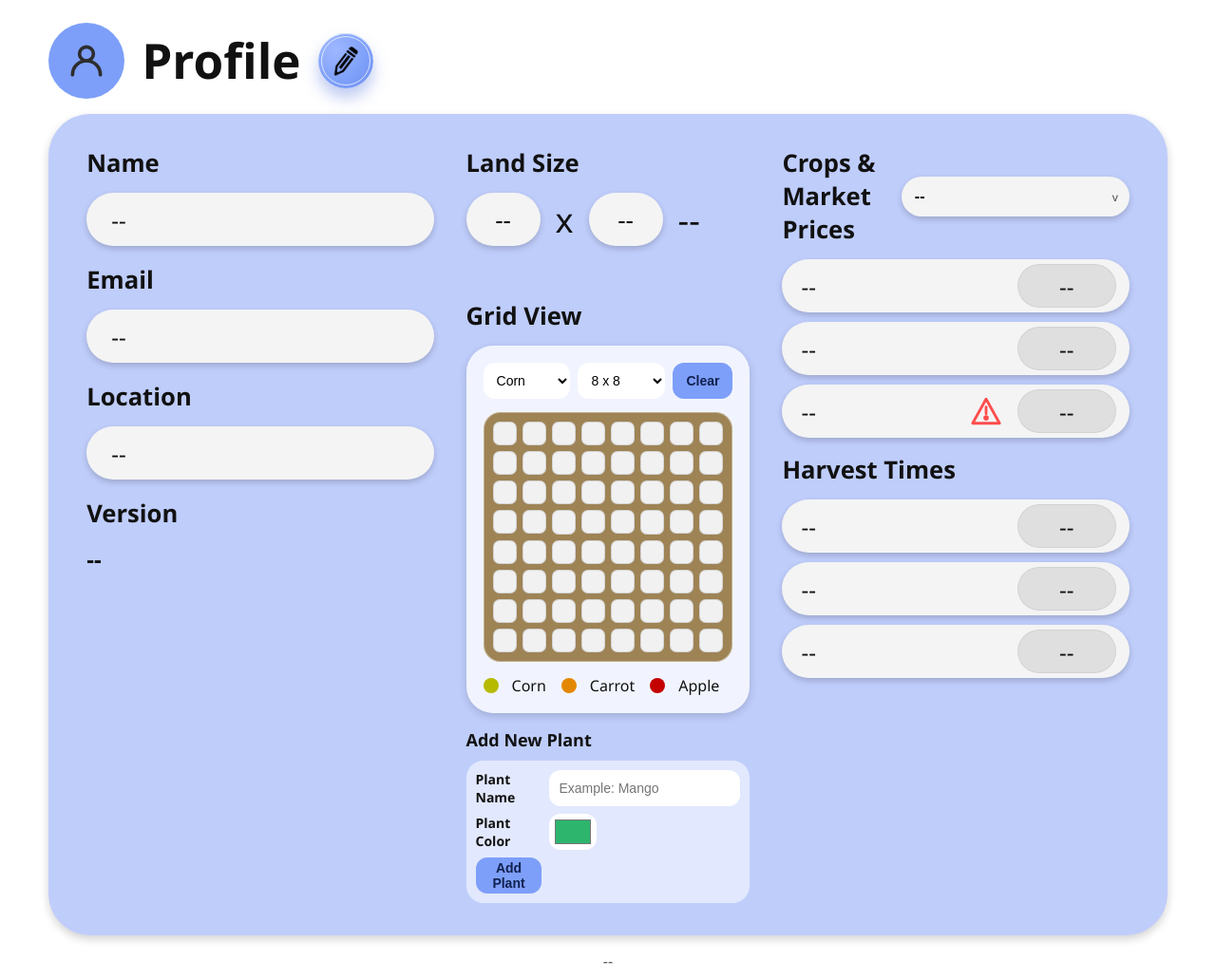
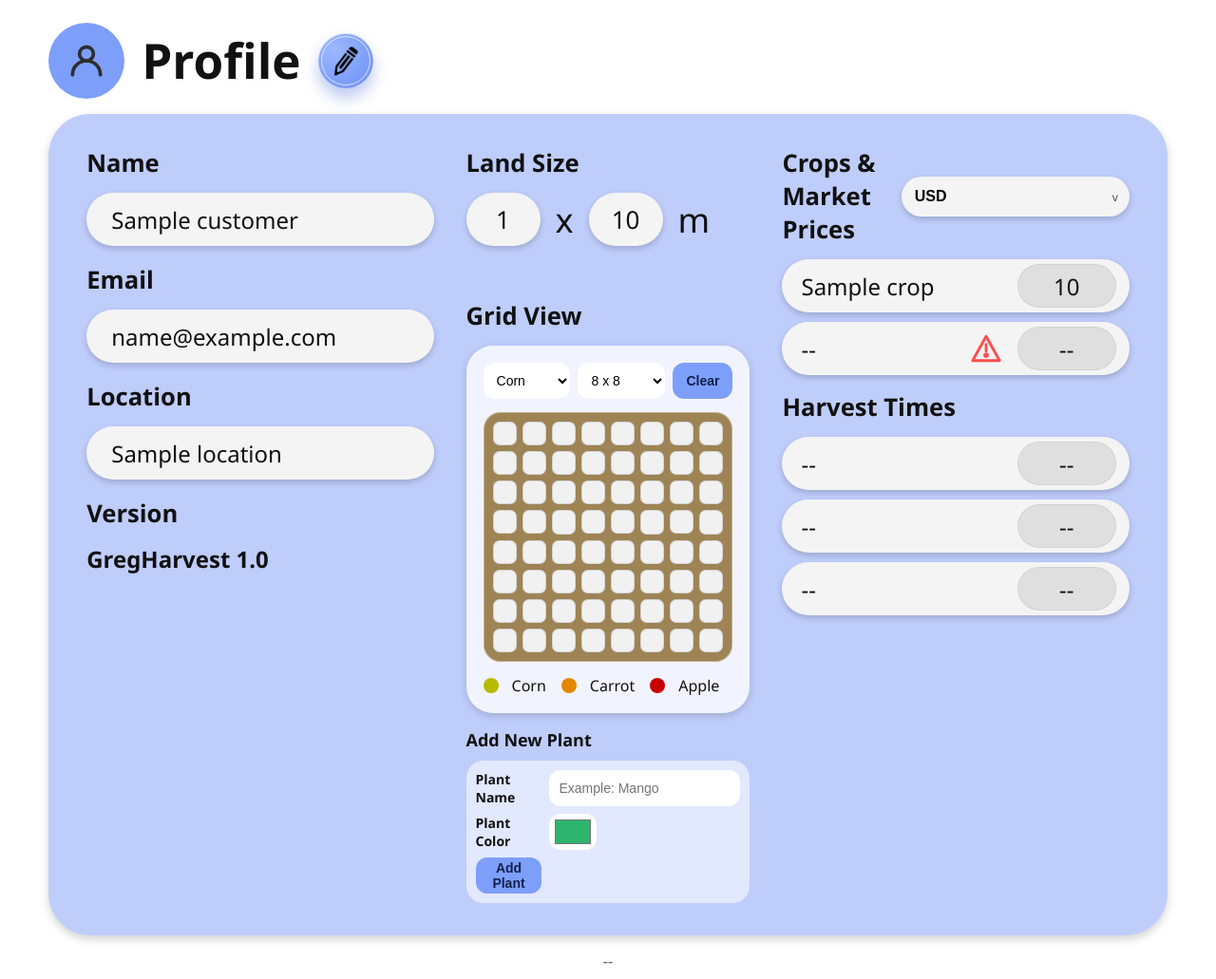
Before and after one commit to ReinaDNA/Machine-not-Learning, a Flask app: template templates/profile.html in a window 1280 px wide. Shown: the part 176-1207 px from the top of the page at 95% size. Run offline with Flask 3, Linux system fonts and the light colour scheme; the template is opened without the code that fills it: most values are stand-ins (such as "Sample title", 1, 10 or a date in 2020).

Commit message:
final touches
finished profile, pass weather data to chatbot for accurate responses

````diff
--- a/app.py
+++ b/app.py
@@ -1,4 +1,4 @@
-from flask import Flask, render_template, request, jsonify
+from flask import Flask, render_template, request, jsonify, redirect, url_for
 import requests
 import os
 from dotenv import load_dotenv
@@ -7,6 +7,14 @@ import math
 from openai import OpenAI
 from flask_cors import CORS
 load_dotenv()
+
+#Local memory for data
+customer = {
+    "name":"Chan",
+    "email":"chan@gmail.com"
+
+
+}
 
 app = Flask(__name__)
 API_KEY = os.getenv("OPENWEATHER_API_KEY")
@@ -37,7 +45,13 @@ def home():
     weather = data["weather"][0]["description"]
     visibility = data["visibility"]
     wind = data["wind"]["speed"]
-
+    customer["weather"] = {
+        "city": city,
+        "temperature": temperature,
+        "humidity": humidity,
+        "weather": weather,
+        "wind": wind
+    }
     a = 17.27
     b = 237.7
 
@@ -73,9 +87,26 @@ def chatbot():
     return render_template("InteractGreg.html", question=question, answer=answer)
 
 def get_chatbot_response(question):
+    weather_info = customer.get("weather", {})
+
+    weather_context = f"""
+    Current weather in {weather_info.get("city","unknown")}:
+    Temperature: {weather_info.get("temperature","unknown")}°C
+    Humidity: {weather_info.get("humidity","unknown")}%
+    Condition: {weather_info.get("weather","unknown")}
+    Wind Speed: {weather_info.get("wind","unknown")} m/s
+    """
     conversation.append(
         {"role" : "user",
-         "content": question
+         "content": f"""
+        Weather data:
+        {weather_context}
+
+        Farmer question:
+        {question}
+
+        Use the weather information when giving agricultural advice.
+        """
         }
     )
     response = client.chat.completions.create(
@@ -101,17 +132,74 @@ def ask_ai():
 
     return jsonify({"reply": answer})
 
-@app.route("/pre_setup", methods = ["GET"])
+@app.route("/pre_setup", methods = ["GET", "POST"])
 def pre_setup():
+
+    if request.method == "POST":
+        customer["location"] = request.form.get("location")
+        customer["length"]  = request.form.get("length")
+        customer["width"]  = request.form.get("width")
+        customer["crops"]  = request.form.getlist("crops")
+        customer["currency"]  = request.form.get("currency")
+        customer["price"]  = request.form.getlist("price")
+
+        return redirect(url_for("profile"))
+
     return render_template("pre_setup.html")
 
-@app.route("/profile", methods = ["GET"])
-def profile():
-    return render_template("profile.html")
+
 
 @app.route("/login", methods=["GET"])
 def login():
     return render_template("login.html")
 
+def get_crop_plan(customer):
+
+    area = int(customer["length"]) * int(customer["width"])
+    crops = customer["crops"]
+    prices = customer["price"]
+    prompt = f"""
+        A farmer has {area} square meters of land in {customer["location"]}.
+
+        Available crops and market price per kg:
+        {crops}
+        {prices}
+
+        Distribute the land among these crops to balance between yield and profit
+
+        Rules:
+        - Use ONLY the crops listed.
+        - The total area must equal {area}.
+        - Allocate integer square meters.
+
+        Return ONLY valid JSON. Do not include markdown or ```json blocks and keys in all lowercase.
+
+        Example format:
+
+        {{
+        "corn": 20,
+        "potato": 30,
+        "tomato": 10
+        }}
+    """
+
+    response = client.chat.completions.create(
+        model="gpt-4.1-mini",
+        messages=[
+            {"role": "system", "content": "You are an agricultural profit optimization assistant."},
+            {"role": "user", "content": prompt}
+        ]
+    )
+
+    return response.choices[0].message.content
+
+@app.route("/profile", methods = ["GET"])
+def profile():
+    suggestion = get_crop_plan(customer)
+    print(suggestion)
+    combined = zip(customer["crops"], customer["price"])
+    print(combined)
+    return render_template("profile.html",customer=customer,suggestion=suggestion,combined=combined)
+
 if __name__ == "__main__":
     app.run(debug=True)
--- a/templates/profile.html
+++ b/templates/profile.html
@@ -50,25 +50,25 @@
         <section class="profile-card">
             <div class="col left">
                 <h3>Name</h3>
-                <p class="field">--</p>
+                <p class="field">{{customer["name"]}}</p>
 
                 <h3>Email</h3>
-                <p class="field">--</p>
+                <p class="field">{{customer["email"]}}</p>
 
                 <h3>Location</h3>
-                <p class="field">--</p>
+                <p class="field">{{customer["location"]}}</p>
 
                 <h3>Version</h3>
-                <p class="version">--</p>
+                <p class="version">GregHarvest 1.0</p>
             </div>
 
             <div class="col middle">
                 <h3>Land Size</h3>
                 <div class="size-row">
-                    <span class="mini-field">--</span>
+                    <span class="mini-field">{{customer["length"]}}</span>
                     <span>x</span>
-                    <span class="mini-field">--</span>
-                    <span>--</span>
+                    <span class="mini-field">{{customer["width"]}}</span>
+                    <span>m</span>
                 </div>
 
                 <h3 class="map-title">Grid View</h3>
@@ -107,15 +107,17 @@
                     <div class="currency-wrap">
                         <label class="sr-only" for="sea-currency">Currency</label>
                         <select class="currency" id="sea-currency" name="sea_currency">
-                            <option value="" selected>--</option>
+                            <option value="" selected>{{customer["currency"]}}</option>
                         </select>
                         <span class="currency-caret" aria-hidden="true">v</span>
                     </div>
                 </div>
 
                 <div class="pill-list">
-                    <p class="list-pill"><span>--</span><span class="value">--</span></p>
-                    <p class="list-pill"><span>--</span><span class="value">--</span></p>
+                    {% for crop, price in combined %}
+
+                        <p class="list-pill"><span>{{ crop }}</span><span class="value">{{ price }}</span></p>
+                    {% endfor %}
                     <p class="list-pill warn">
                         <span>--</span>
                         <svg class="warning" viewBox="0 0 24 24" aria-hidden="true">
@@ -138,9 +140,13 @@
 
         <p class="foot-note">--</p>
     </main>
+    <script id="allocation-data" type="application/json">
+        {{ suggestion | tojson }}
+    </script>
+
     <script>
         (function () {
-            const plants = {
+            let plants = {
                 corn: { label: "Corn", color: "#b6ba00" },
                 carrot: { label: "Carrot", color: "#e48700" },
                 apple: { label: "Apple", color: "#c50000" }
@@ -226,6 +232,23 @@
                     grid.appendChild(cell);
                 }
             }
+            function prefillGrid(allocation) {
+
+                const cells = grid.querySelectorAll(".grid-cell");
+                let index = 0;
+
+                for (const plant in allocation) {
+
+                    const count = allocation[plant];
+                    for (let i = 0; i < count; i++) {
+
+                        if (index >= cells.length) return;
+
+                        paintCell(cells[index], plant);
+                        index++;
+                    }
+                }
+            }
 
             document.addEventListener("mouseup", function () {
                 isPainting = false;
@@ -267,6 +290,14 @@
             renderPlantOptions();
             renderLegend();
             buildGrid(Number(gridSizeSelect.value));
+
+           const raw = document
+            .getElementById("allocation-data")
+            .textContent
+            .trim();
+
+            const suggested = JSON.parse(JSON.parse(raw));
+            prefillGrid(suggested);
         })();
     </script>
 </body>
````
Also changed, not shown: templates/pre_setup.html (+15 -16 lines), templates/History.html (added).
